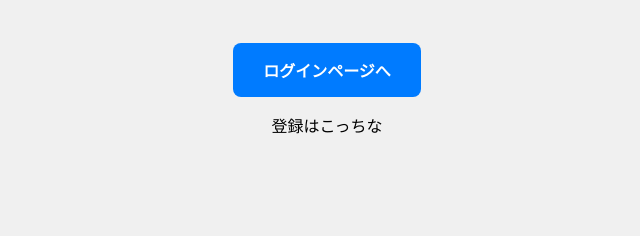
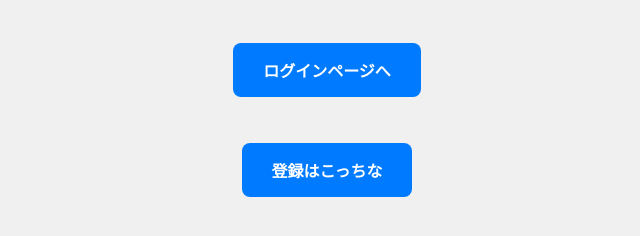
Before and after one commit to gabaplayer/mychatapp, a website: page public/index.html in a window 1280 px wide. Shown: the part 186-422 px from the top of the page, without its empty margins (313-953 px from the left). Drawn offline with Linux system fonts and the light colour scheme.

Commit message:
登録画面のリンクを修正

```diff
--- a/public/index.html
+++ b/public/index.html
@@ -31,6 +31,6 @@
   <h1>将軍チャットへようこそ！</h1>
   <p>まずはログインして、チャットを始めよう！</p>
   <a href="/login">ログインページへ</a>
-  <p herf="/register">登録はこっちな</p>
+  <p><a href="/register">登録はこっちな</a></p>
 </body>
 </html>
```
